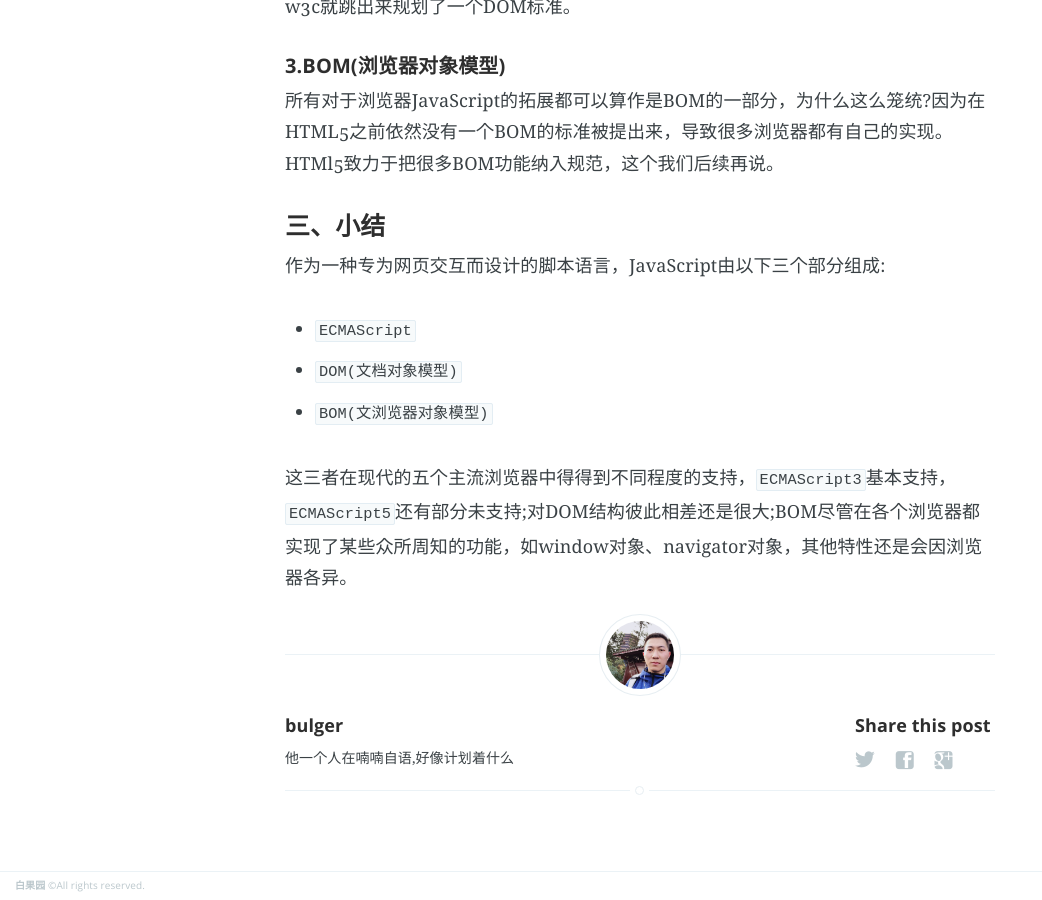
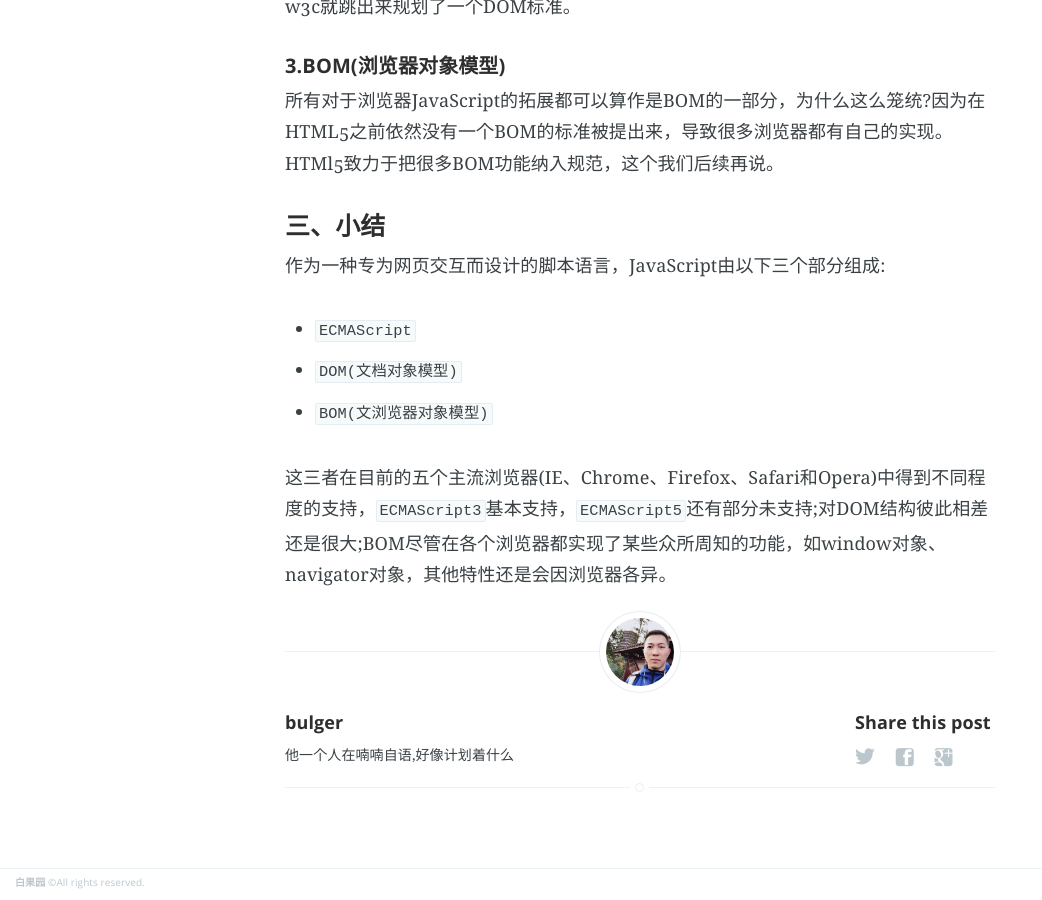
Before and after one commit to bulgerxie/bulgerxie.github.io, a Jekyll site: the page built from _posts/2017-06-05-Notjs-day6.markdown, in a window 1280 px wide and 900 px high, scrolled down 1493 px. Shown: the whole window, without its empty margins (0-1042 px from the left). Built offline with Jekyll 4.4.1, drawn with Linux system fonts in a browser that asks for light colours.

Commit message:
Day6-错别字修改

```diff
--- a/_posts/2017-06-05-Notjs-day6.markdown
+++ b/_posts/2017-06-05-Notjs-day6.markdown
@@ -37,4 +37,4 @@ DOM是针对XML经过拓展后用于HTML应用程序的编程接口。DOM使得
 * `DOM(文档对象模型)`
 * `BOM(文浏览器对象模型)`
 
-这三者在现代的五个主流浏览器中得得到不同程度的支持，`ECMAScript3`基本支持，`ECMAScript5`还有部分未支持;对DOM结构彼此相差还是很大;BOM尽管在各个浏览器都实现了某些众所周知的功能，如window对象、navigator对象，其他特性还是会因浏览器各异。
+这三者在目前的五个主流浏览器(IE、Chrome、Firefox、Safari和Opera)中得到不同程度的支持，`ECMAScript3`基本支持，`ECMAScript5`还有部分未支持;对DOM结构彼此相差还是很大;BOM尽管在各个浏览器都实现了某些众所周知的功能，如window对象、navigator对象，其他特性还是会因浏览器各异。
```
